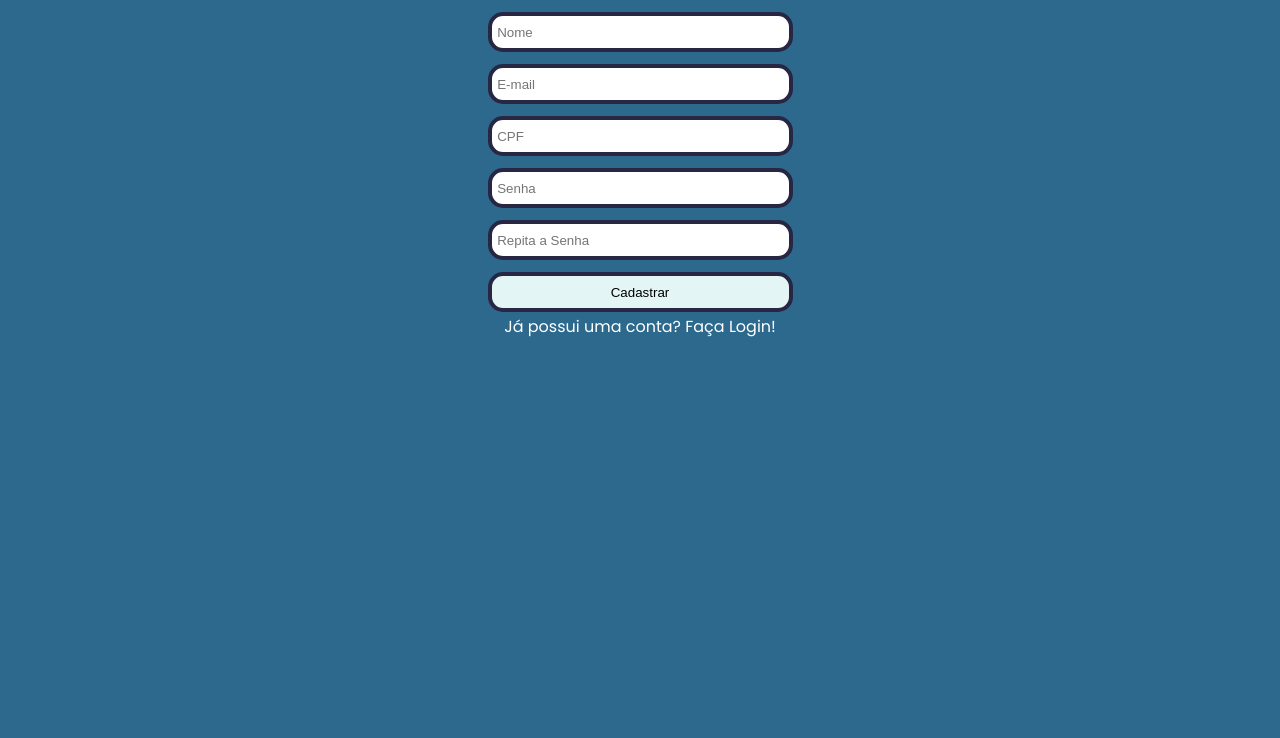
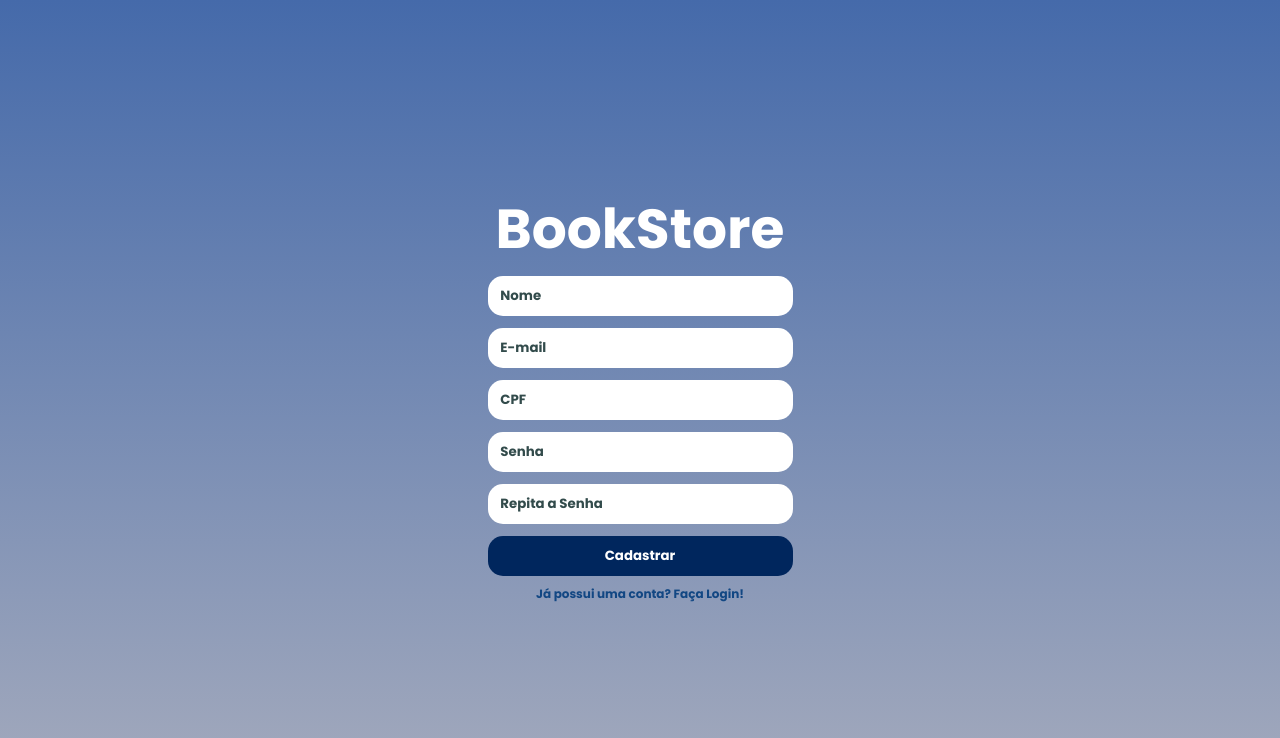
Before and after one commit to Mathchong/Bookstore-Front, a React (Create React App) app: page /register in a window 1280 px wide. Shown: the top 738 px of the page. Built offline with nearby package versions, Linux system fonts and the light colour scheme.

Commit message:
Fix Layout tela de Cadastror

```diff
--- a/src/Components/Cadastro/index.jsx
+++ b/src/Components/Cadastro/index.jsx
@@ -1,7 +1,11 @@
-import styled from 'styled-components';
+import axios from 'axios';
 import { useState } from 'react';
-import axios from 'axios';
-import { useNavigate, Link } from 'react-router-dom';
+import { useNavigate } from 'react-router-dom';
+import loading from './../../assets/loading.gif';
+import { Button, Container, Form, Input, Logar, Title } from './style';
+
+
+
 
 export default function CadastroPage() {
     const [nome, setNome] = useState('');
@@ -26,14 +30,14 @@ export default function CadastroPage() {
             email,
             senha
         }
-        const promise = axios.post(`${process.env.REACT_APP_API_URL}/api/register`, user)
+        axios.post(`${process.env.REACT_APP_API_URL}/api/register`, user)
             .then((response) => {
                 alert('Conta criada com sucesso!')
                 navigate('/login')
             })
             .catch((error) => {
                 console.error(process.env.REACT_APP_API_URL)
-                alert("Erro na criação da conta senha!")
+                alert("Erro na criação da conta!")
                 setConectando(false)
             })
     }
@@ -41,55 +45,39 @@ export default function CadastroPage() {
 
     return (
         <Container>
-            <form onSubmit={(e) => { register(e) }}>
-                <input required disabled={conectando ? true : false} type="text" placeholder=" Nome" value={nome} onChange={(e) => { setNome(e.target.value) }} />
-                <input required disabled={conectando ? true : false} type="email" placeholder=" E-mail" value={email} onChange={(e) => { setEmail(e.target.value) }} />
-                <input required disabled={conectando ? true : false} type="number" placeholder=" CPF" value={cpf} onChange={(e) => { setCpf(e.target.value) }} />
-                <input required disabled={conectando ? true : false} type="password" placeholder=" Senha" value={senha} onChange={(e) => { setSenha(e.target.value) }} />
-                <input required disabled={conectando ? true : false} type="password" placeholder=" Repita a Senha" value={confirmaSenha} onChange={(e) => { setConfirmaSenha(e.target.value) }} />
-                <button disabled={conectando ? true : false} type='submit'>Cadastrar</button>
-                <Link to='/login'>
+            <Title>BookStore</Title>
+            <Form onSubmit={(e) => { register(e) }}>
+                <Input required disabled={conectando ? true : false}
+                    type="text" placeholder=" Nome" value={nome}
+                    onChange={(e) => { setNome(e.target.value) }} />
+
+                <Input required disabled={conectando ? true : false}
+                    type="email" placeholder=" E-mail" value={email}
+                    onChange={(e) => { setEmail(e.target.value) }} />
+
+                <Input required disabled={conectando ? true : false}
+                    type="number" placeholder=" CPF" value={cpf}
+                    onChange={(e) => { setCpf(e.target.value) }} />
+
+                <Input required disabled={conectando ? true : false}
+                    type="password" placeholder=" Senha" value={senha}
+                    onChange={(e) => { setSenha(e.target.value) }}
+                    pattern="^(?=.*\d)(?=.*[a-z])(?=.*[A-Z])(?=.*[a-zA-Z]).{8,}$"
+                    title="Mínimo de 8 caracterese pelo menos 1 letra maiúscula, 1 letra minúscula e 1 número" />
+
+                <Input required disabled={conectando ? true : false}
+                    type="password" placeholder=" Repita a Senha" value={confirmaSenha}
+                    onChange={(e) => { setConfirmaSenha(e.target.value) }}
+                    pattern="^(?=.*\d)(?=.*[a-z])(?=.*[A-Z])(?=.*[a-zA-Z]).{8,}$"
+                    title="Mínimo de 8 caracterese pelo menos 1 letra maiúscula, 1 letra minúscula e 1 número" />
+
+                <Button disabled={conectando ? true : false} type='submit'>
+                    {conectando ? <img src={loading} alt="carregando..." /> : "Cadastrar"}
+                </Button>
+                <Logar to='/login' disabled={conectando ? true : false}>
                     <p>Já possui uma conta? Faça Login!</p>
-                </Link>
-            </form>
+                </Logar>
+            </Form>
         </Container>
     )
 }
-
-const Container = styled.div`
-    height: 100vh;
-    width: 100vw;
-    background-color: #2c698d;
-
-    display: flex;
-    flex-direction: column;
-    align-items: center;
-
-    form{
-        display: flex;
-        flex-direction: column;
-        align-items: center;
-    }
-
-    button{
-        width: 305px;
-        height: 40px;
-        border: 4px solid #272643;
-        border-radius: 15px;
-        margin-top: 12px;
-        background-color: #e3f6f5;
-    }
-
-    input{
-        width: 305px;
-        height: 40px;
-        border: 4px solid #272643;
-        border-radius: 15px;
-        margin-top: 12px;
-    }
-
-    p{
-        margin-top: 7px;
-        color:#ffffff
-    }
-`
--- /dev/null
+++ b/src/Components/Cadastro/style.jsx
@@ -0,0 +1,61 @@
+import { Link } from "react-router-dom";
+import styled from "styled-components";
+
+export const Container = styled.div`
+    height: 100vh;
+    width: 100vw;
+    background-image: linear-gradient(#456aaa, #a5abbd);
+    display: flex;
+    flex-direction: column;
+    justify-content: center;
+    align-items: center;
+    gap: 10px;
+`;
+export const Form = styled.form`
+    display: flex;
+    flex-direction: column;
+    align-items: center;
+    gap: 12px;
+`;
+export const Input = styled.input`
+    width: 305px;
+    height: 40px;
+    border: none;
+    border-radius: 15px;
+    padding: 0 10px;
+    background-color: ${props => props.disabled ? '#dadada' : '#ffffff'};
+
+    &&::placeholder{
+        font-family: 'Poppins', sans-serif;
+        font-weight: 900;
+        color: ${props => props.disabled ? '#537373' : '#324b4b'}
+    }
+`;
+export const Button = styled.button`
+    width: 305px;
+    height: 40px;
+    border: none;
+    border-radius: 15px;
+    background-color: #00265d;
+    font-family: 'Poppins', sans-serif;
+    font-weight: 900;
+    color: #ffffff;
+    cursor: pointer;
+    ${props => props.disabled && 'opacity: 1.5' };
+
+    img{
+        height: 40px;
+    }
+`;
+export const Title = styled.h1`
+    font-size: 55px;
+    font-weight: 700;
+    color: #ffffff;
+    margin-bottom: 10px;
+`;
+export const Logar = styled(Link)`
+    font-size: 12px;
+    font-weight: 700;
+    color: #124783;
+    cursor: pointer;
+`;
```
